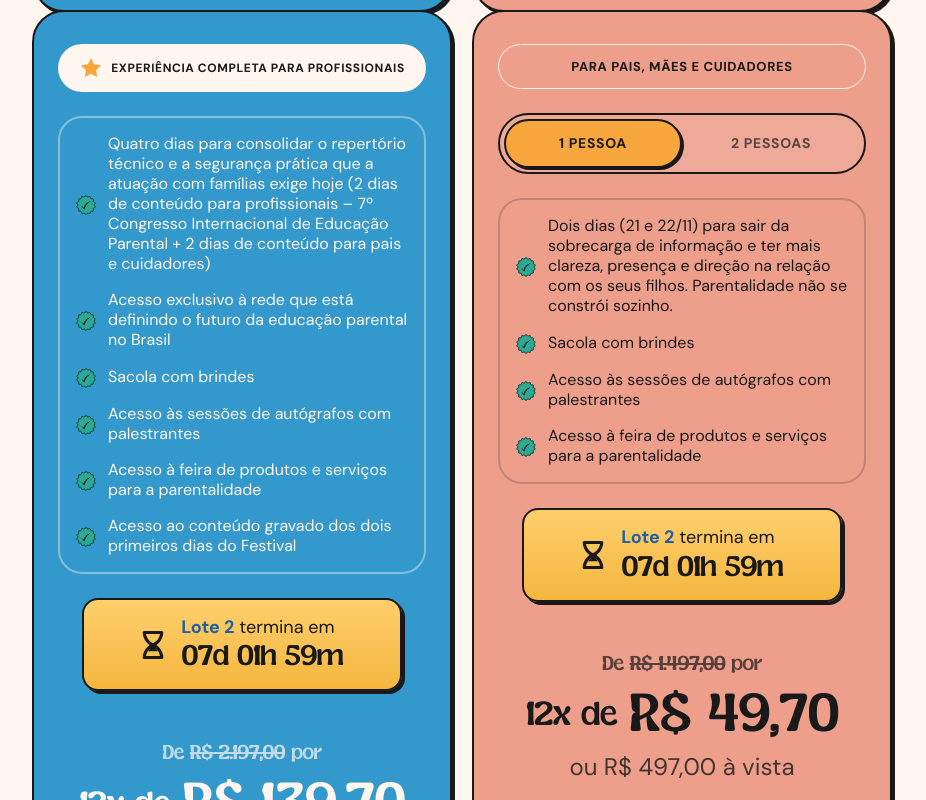
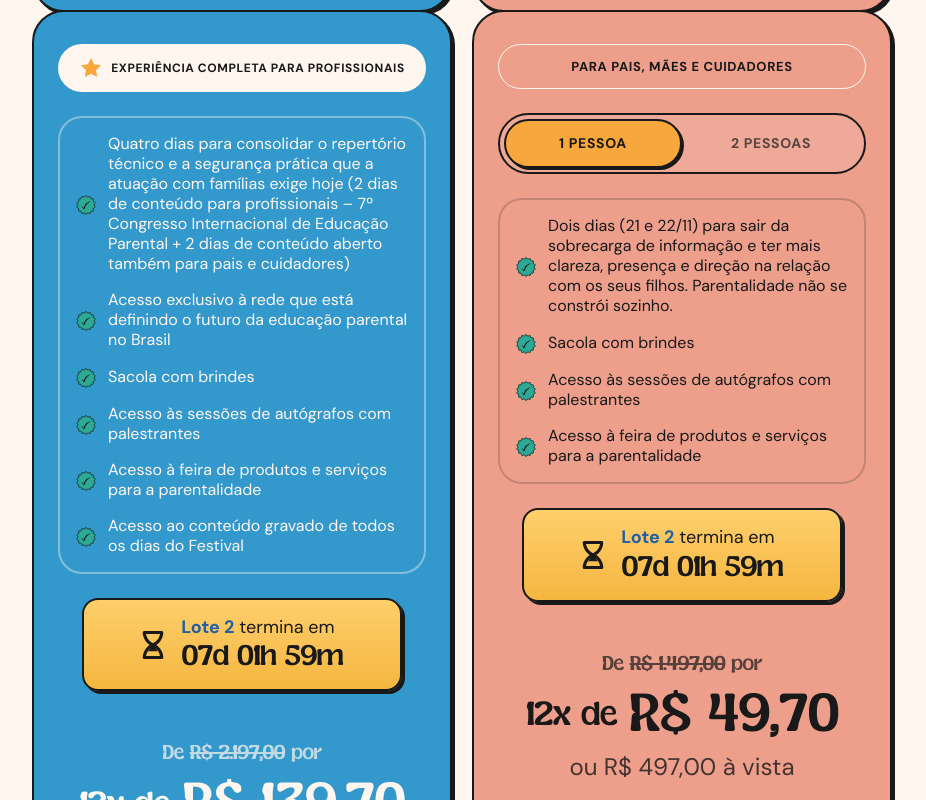
Before and after one commit to oanthonydesign/-LP-Festival-parental, a Next.js app: page / in a window 1280 px wide. Shown: the part 5960-6760 px from the top of the page, without its empty margins (178-1104 px from the left). Built offline with nearby package versions, Linux system fonts and the light colour scheme.

Commit message:
feat: atualiza benefícios do passaporte educador e ajusta descrição de palestrante

```diff
--- a/src/components/sections/Section6.tsx
+++ b/src/components/sections/Section6.tsx
@@ -54,12 +54,12 @@ const PASSAPORTES: PassportData[] = [
     priceFull: "ou R$ 1.397,90 à vista",
     priceOriginal: "R$ 2.197,00",
     benefits: [
-      "Quatro dias para consolidar o repertório técnico e a segurança prática que a atuação com famílias exige hoje (2 dias de conteúdo para profissionais – 7º Congresso Internacional de Educação Parental + 2 dias de conteúdo para pais e cuidadores)",
+      "Quatro dias para consolidar o repertório técnico e a segurança prática que a atuação com famílias exige hoje (2 dias de conteúdo para profissionais – 7º Congresso Internacional de Educação Parental + 2 dias de conteúdo aberto também para pais e cuidadores)",
       "Acesso exclusivo à rede que está definindo o futuro da educação parental no Brasil",
       "Sacola com brindes",
       "Acesso às sessões de autógrafos com palestrantes",
       "Acesso à feira de produtos e serviços para a parentalidade",
-      "Acesso ao conteúdo gravado dos dois primeiros dias do Festival"
+      "Acesso ao conteúdo gravado de todos os dias do Festival"
     ],
     target: "Para profissionais da parentalidade",
     buttonText: "QUERO O PASSAPORTE EDUCADOR",
--- a/src/components/sections/SpeakersSection.tsx
+++ b/src/components/sections/SpeakersSection.tsx
@@ -73,7 +73,7 @@ export const allSpeakers: Speaker[] = [
     {
         id: 7,
         name: "Elisama Santos",
-        description: "Psicanalista, especialista em comunicação não violenta e escritora.",
+        description: "Psicanalista, especialista em comunicação não violenta e escritora",
         image: "/images/elisamas.webp",
         instagram: "https://www.instagram.com/elisamasantosc/",
         linkedin: "https://www.linkedin.com/in/elisama-santos/",
```
